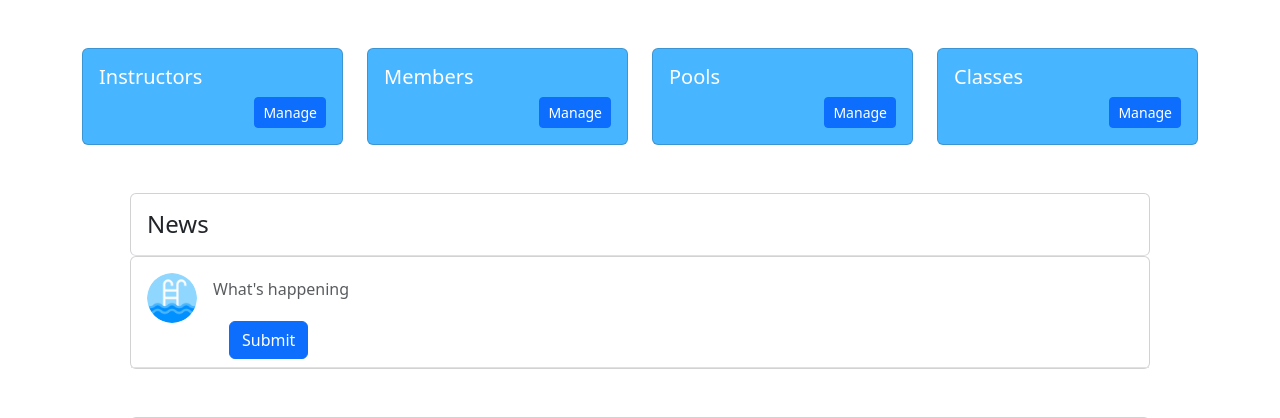
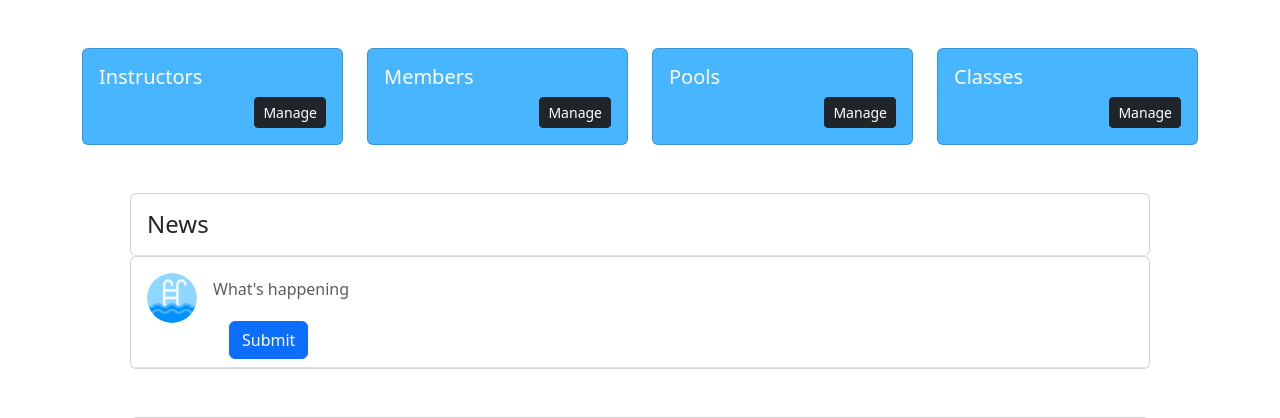
Before and after one commit to gaon5/swimapp, a Flask app: template app/templates/admin/dashboard.html in a window 1280 px wide. Shown: the part 85-503 px from the top of the page. Run offline with Flask 3, Linux system fonts and the light colour scheme; the template is opened without the code that fills it, so the values that code supplies are empty; some libraries are stand-ins or nearby versions.

Commit message:
update image

```diff
--- a/app/templates/admin/dashboard.html
+++ b/app/templates/admin/dashboard.html
@@ -38,7 +38,7 @@
                                     {{ count }}
                                 {% endfor %}
                             {% endfor %}
-                            <a role="button" id="yellow" class="btn btn-primary btn-sm" style="float: right;" href="/instructor_list">Manage</a>
+                            <a role="button" id="yellow" class="btn btn-dark btn-sm" style="float: right;" href="/instructor_list">Manage</a>
                         </p>
                     </div>
                 </div>
@@ -53,7 +53,7 @@
                                     {{ count }}
                                 {% endfor %}
                             {% endfor %}
-                            <a role="button" id="yellow" class="btn btn-primary btn-sm" style="float: right;" href="/member_list">Manage</a>
+                            <a role="button" id="yellow" class="btn btn-dark btn-sm" style="float: right;" href="/member_list">Manage</a>
                         </p>
                     </div>
                 </div>
@@ -68,7 +68,7 @@
                                     {{ count }}
                                 {% endfor %}
                             {% endfor %}
-                            <a role="button" id="yellow" class="btn btn-primary btn-sm" style="float: right;" href="/edit_pool">Manage</a>
+                            <a role="button" id="yellow" class="btn btn-dark btn-sm" style="float: right;" href="/edit_pool">Manage</a>
                         </p>
                     </div>
                 </div>
@@ -83,7 +83,7 @@
                                     {{ count }}
                                 {% endfor %}
                             {% endfor %}
-                            <a role="button" id="yellow" class="btn btn-primary btn-sm" style="float: right;" href="/edit_classes">Manage</a>
+                            <a role="button" id="yellow" class="btn btn-dark btn-sm" style="float: right;" href="/edit_classes">Manage</a>
                         </p>
                     </div>
                 </div>
```
Also changed, not shown: app/static/images/foot.jpg, app/static/images/foot1.jpg (added).
